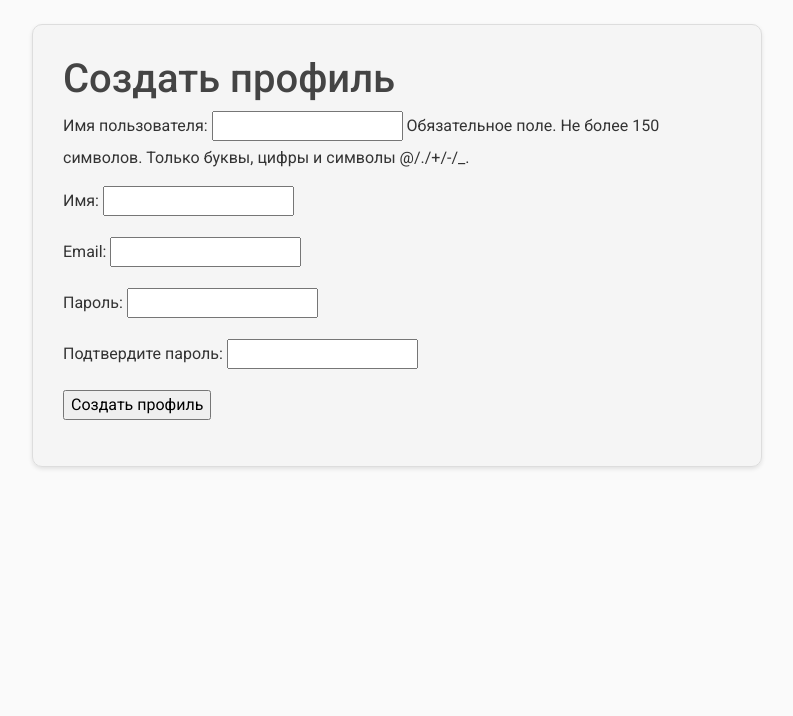
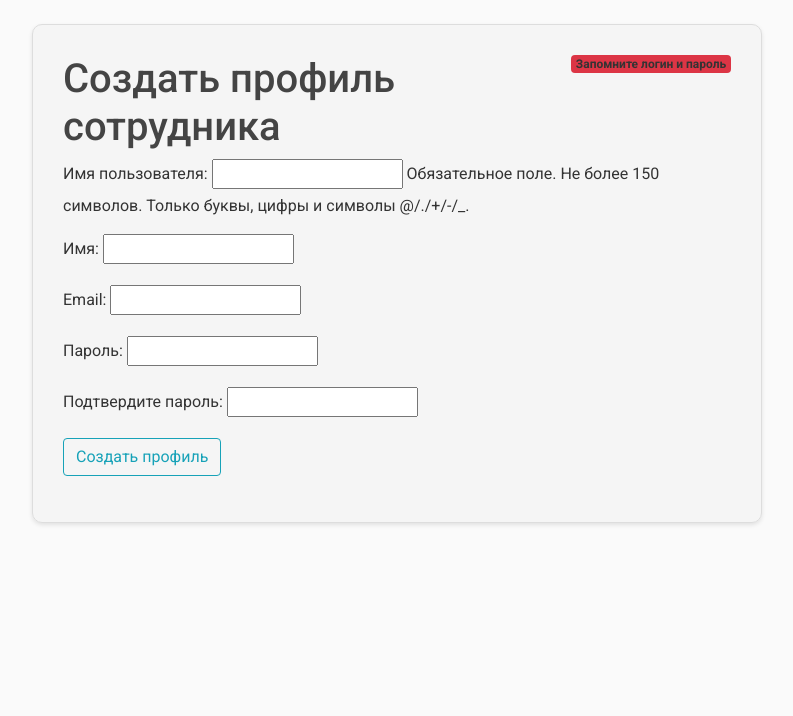
Before and after one commit to saharovartur/knowledge_base_meteoroid, a Django app: template templates/accounts/register.html in a window 1280 px wide. Shown: the part 56-772 px from the top of the page, without its empty margins (53-846 px from the left). Run offline with Django 5.2, Linux system fonts and the light colour scheme; the template is opened without the code that fills it: values that come from a table or form of the project are taken from there, others are empty; some libraries are stand-ins or nearby versions.

Commit message:
внес изменения в структуру документа

```diff
--- a/templates/accounts/register.html
+++ b/templates/accounts/register.html
@@ -3,15 +3,16 @@
 {% block content %}
     <div class="content-section">
         <div class="media">
-        <h1>Создать профиль</h1>
+            <h1>Создать профиль сотрудника</h1>
+            <span class="badge bg-danger">Запомните логин и пароль</span>
         </div>
 
-    <div>
+        <div class="form-container">
             <form method="post">
+                {% csrf_token %}
                 {{ user_form.as_p }}
-            {% csrf_token %}
                 <p>
-                <input type="submit" value="Создать профиль">
+                    <button class="btn btn-outline-info" type="submit">Создать профиль</button>
                 </p>
             </form>
         </div>
```
Lines whose indentation alone changed are shown as unchanged.
